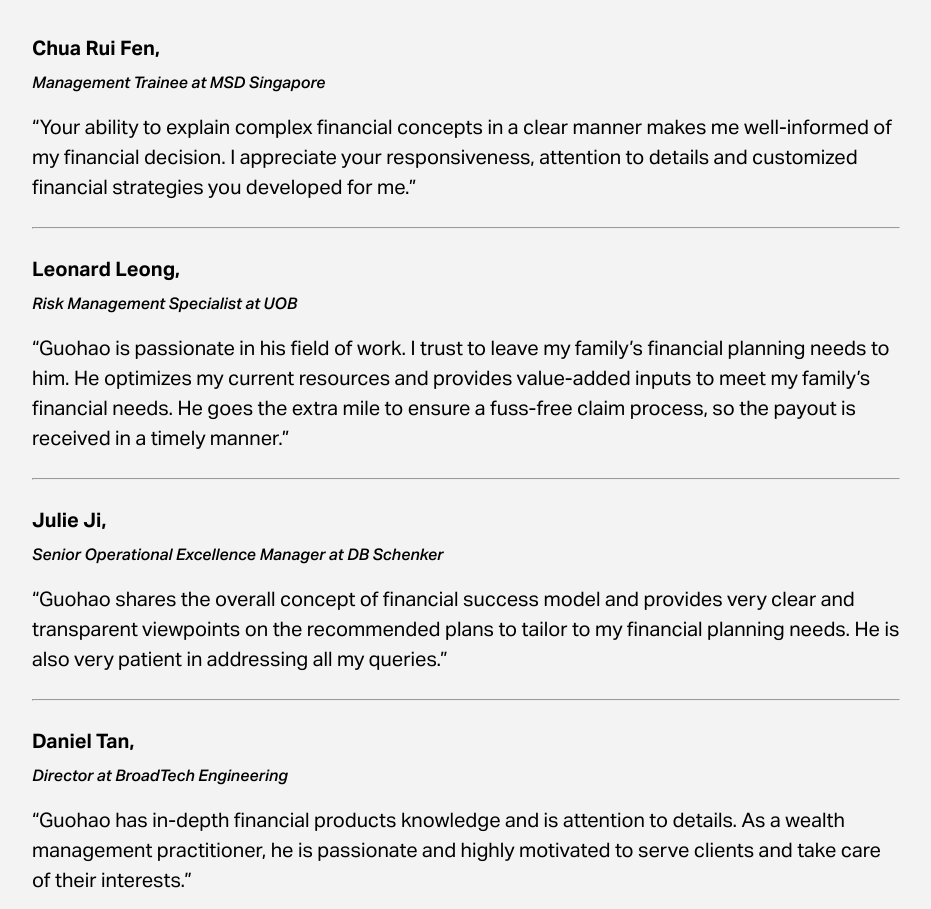
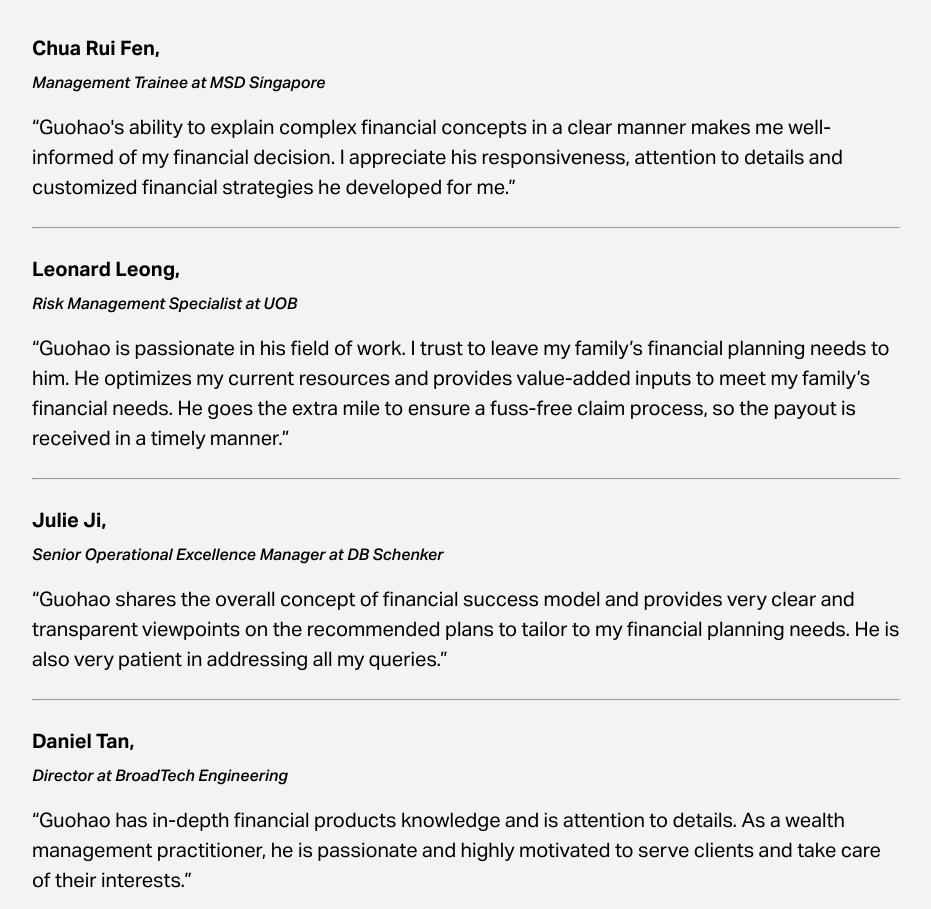
Before and after one commit to dreammac3816547290/ChngGuoHao, a Next.js app: page / in a window 1280 px wide. Shown: the part 1450-2359 px from the top of the page, without its empty margins (174-1105 px from the left). Built offline with nearby package versions, Linux system fonts and the light colour scheme.

Commit message:
V1 update 10, small change to Wall Of Trust text

```diff
--- a/app/data.js
+++ b/app/data.js
@@ -31,7 +31,7 @@ const WOTData = {
       name: "Chua Rui Fen",
       position: "Management Trainee at MSD Singapore",
       content:
-        "Your ability to explain complex financial concepts in a clear manner makes me well-informed of my financial decision. I appreciate your responsiveness, attention to details and customized financial strategies you developed for me.",
+        "Guohao's ability to explain complex financial concepts in a clear manner makes me well-informed of my financial decision. I appreciate his responsiveness, attention to details and customized financial strategies he developed for me.",
     },
     {
       name: "Leonard Leong",
```
